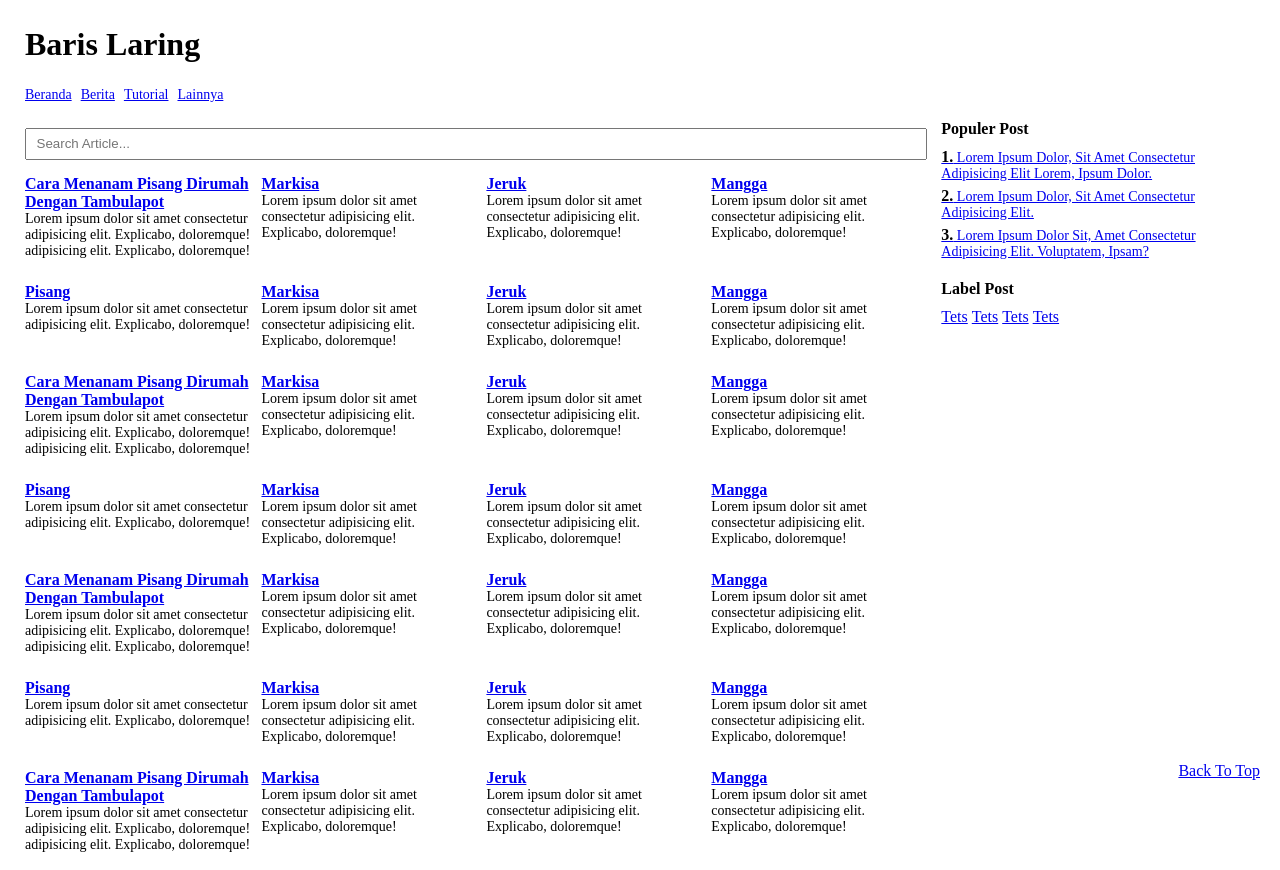
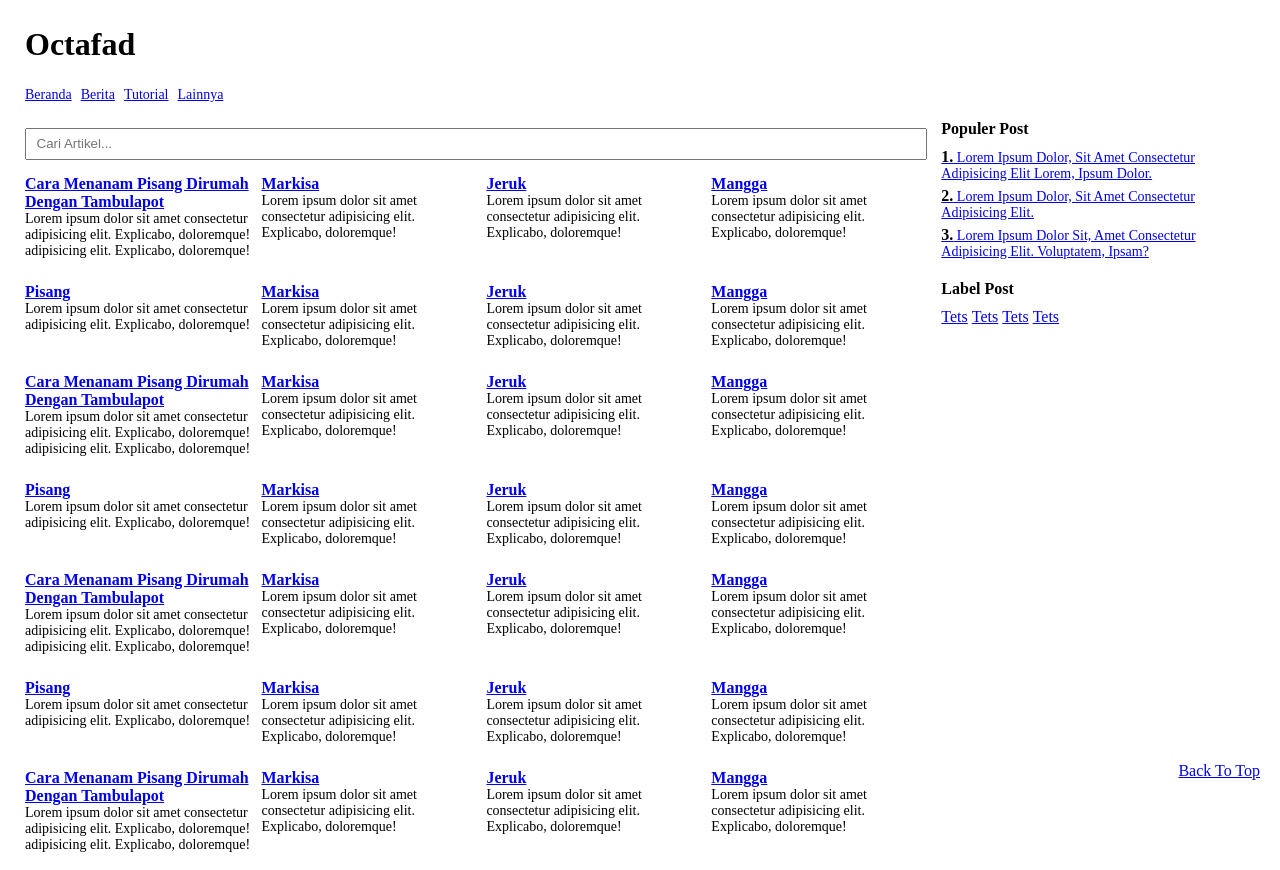
Before and after one commit to gapdaring/gapdaring.github.io, a plain HTML site: page index.html in a window 1280 px wide. Shown: the top 870 px of the page. Drawn offline with Linux system fonts and the light colour scheme.

Commit message:
Update index.html

```diff
--- a/index.html
+++ b/index.html
@@ -3,14 +3,14 @@
 <head>
     <meta charset="UTF-8">
     <meta name="viewport" content="width=device-width, initial-scale=1.0">
-    <title>Bloqco Site</title>
+    <title>Octafad</title>
     <link rel="shortcut icon" href="/asset/img/logo.svg" type="image/x-icon">
     <link rel="stylesheet" href="/asset/css/main.css">
 </head>
 <body>
     <header class="header">
         <div class="header_content">
-            <h1 class="header_title">Baris Laring</h1>
+            <h1 class="header_title">Octafad</h1>
             <div class="header_menu">
                 <a href="#" class="header_menu_items">Beranda</a>
                 <a href="#" class="header_menu_items">Berita</a>
@@ -23,7 +23,7 @@
         <div class="main_content">
             <div class="main_post_content">
                 <div class="post_content_search">
-                    <input type="text" class="input_search" id="inputSearch" onkeyup="searchFunction()" placeholder="Search Article...">
+                    <input type="text" class="input_search" id="inputSearch" onkeyup="searchFunction()" placeholder="Cari Artikel...">
                 </div>
                 <div class="post_content_list">
                     <ul class="content_list" id="contentList">
```
